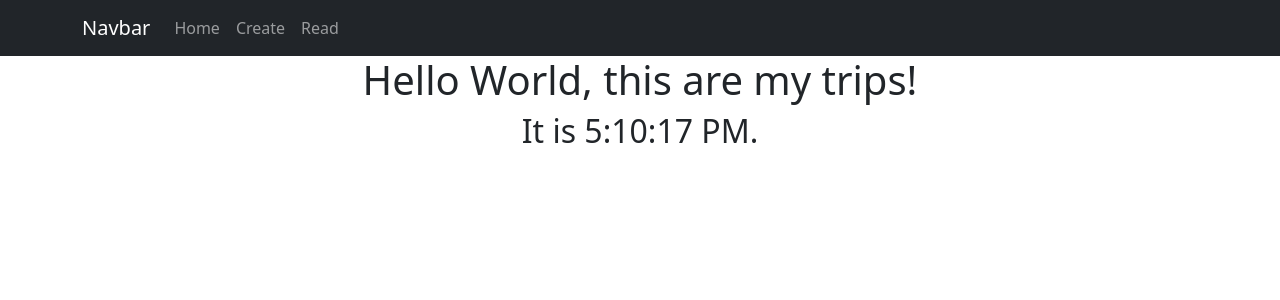
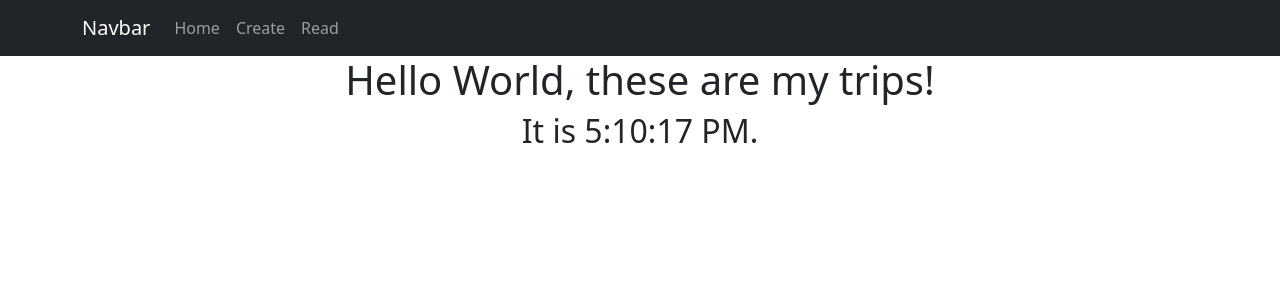
Before and after one commit to G00410424/G00410424-Data_Rep_and_Quering_Project22-12-23, a React (Create React App) app: page / in a window 1280 px wide. Shown: the top 300 px of the page. Built offline with nearby package versions, Linux system fonts and the light colour scheme.

Commit message:
few more changes

```diff
--- a/src/App.js
+++ b/src/App.js
@@ -1,8 +1,8 @@
 import './App.css';
 import 'bootstrap/dist/css/bootstrap.min.css';
 import Content from './components/content';
-//import Footer from './components/footer';
-//import Header from './components/header';
+import Footer from './components/footer';
+import Header from './components/header';
 import Container from 'react-bootstrap/Container';
 import Nav from 'react-bootstrap/Nav';
 import Navbar from 'react-bootstrap/Navbar';
--- a/src/components/content.js
+++ b/src/components/content.js
@@ -1,7 +1,7 @@
 function Content() {
     return (
         <div>
-            <h1>Hello World, this are my trips!</h1>
+            <h1>Hello World, these are my trips!</h1>
             <h2>It is {new Date().toLocaleTimeString()}.</h2>
         </div>
     );
```
